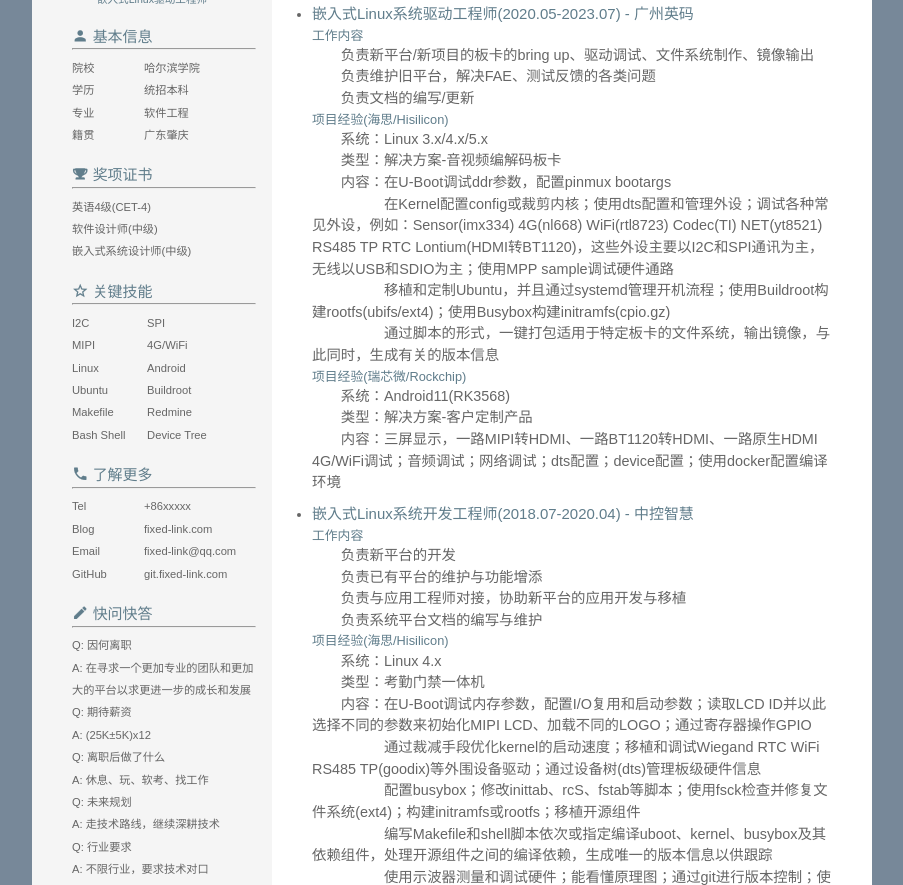
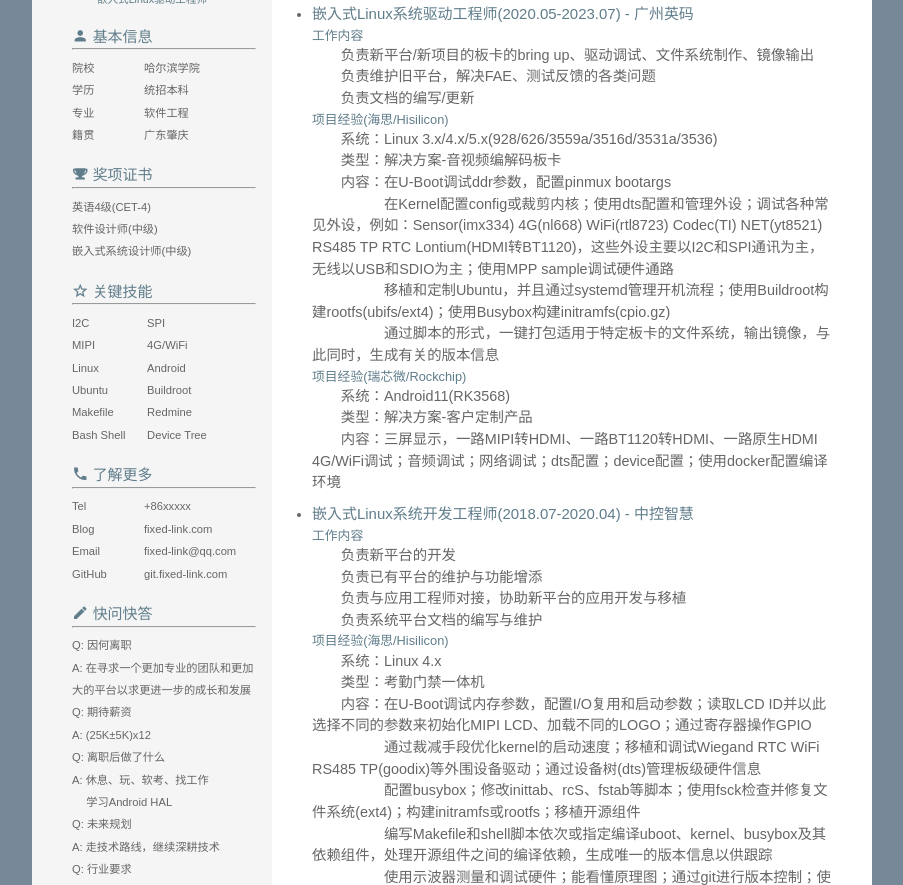
Before and after one commit to Chowe911/cv, a plain HTML site: page index.html in a window 1280 px wide. Shown: the part 67-952 px from the top of the page, without its empty margins (188-1091 px from the left). Drawn offline with Linux system fonts and the light colour scheme.

Commit message:
update cv

```diff
--- a/index.html
+++ b/index.html
@@ -160,6 +160,7 @@
                     </li>
                     <li>
                         <label class="full-label">A: 休息、玩、软考、找工作</label>
+                        <label class="full-label">&emsp; 学习Android HAL</label>
                     </li>
                     <li>
                         <label class="full-label">Q: 未来规划</label>
@@ -216,7 +217,7 @@
                         <p>负责维护旧平台，解决FAE、测试反馈的各类问题</p>
                         <p>负责文档的编写/更新</p>
                         <h4>项目经验(海思/Hisilicon)</h4>
-                        <p>系统：Linux 3.x/4.x/5.x</p>
+                        <p>系统：Linux 3.x/4.x/5.x(928/626/3559a/3516d/3531a/3536)</p>
                         <p>类型：解决方案-音视频编解码板卡</p>
                         <p>内容：在U-Boot调试ddr参数，配置pinmux bootargs</p>
                         <p>&emsp;&emsp;&emsp;在Kernel配置config或裁剪内核；使用dts配置和管理外设；调试各种常见外设，例如：Sensor(imx334) 4G(nl668) WiFi(rtl8723) Codec(TI) NET(yt8521) RS485 TP RTC Lontium(HDMI转BT1120)，这些外设主要以I2C和SPI通讯为主，无线以USB和SDIO为主；使用MPP sample调试硬件通路
```
